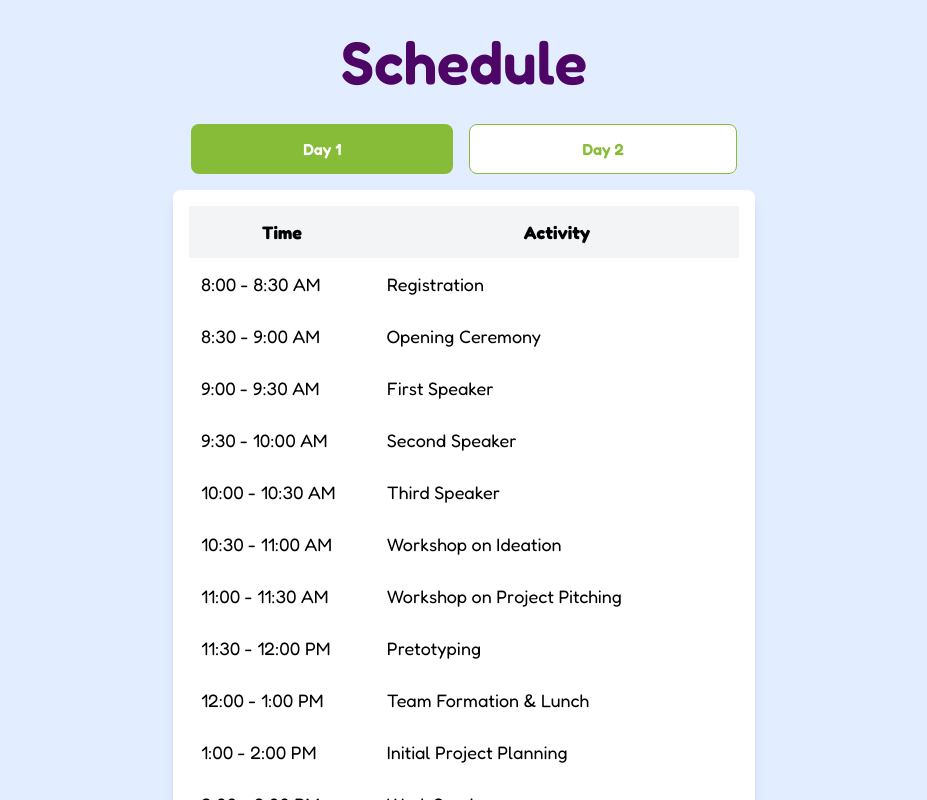
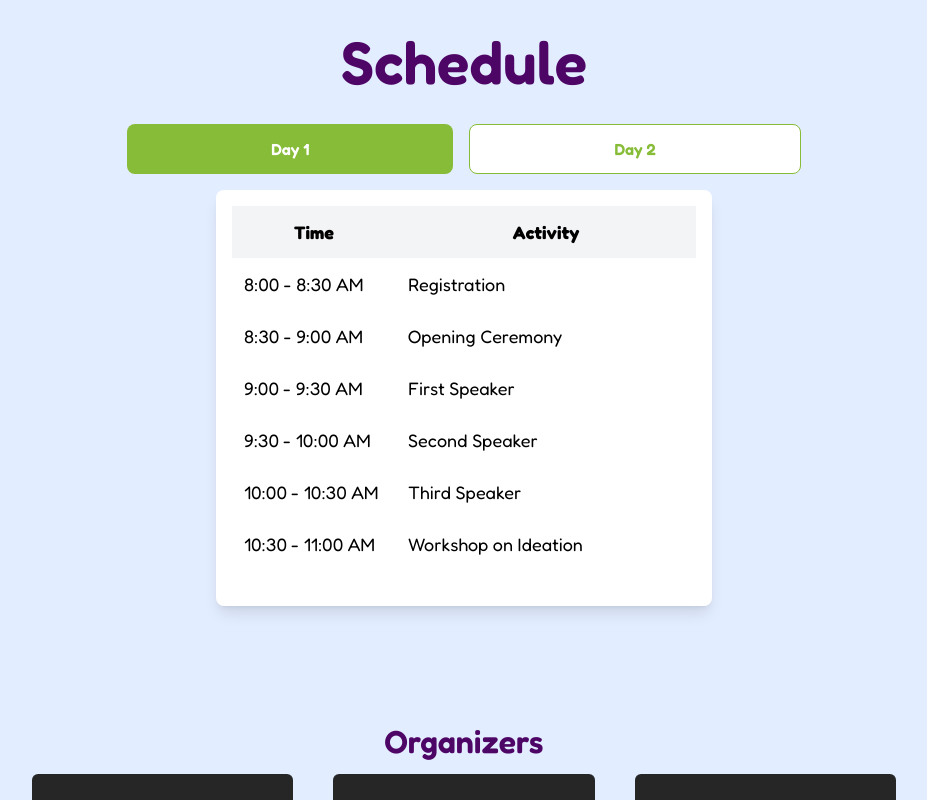
Before and after one commit to JoseArron/central-launch, a Next.js app: page / in a window 1280 px wide. Shown: the part 3980-4780 px from the top of the page, without its empty margins (176-1103 px from the left). Built offline with nearby package versions, Linux system fonts and the light colour scheme.

Commit message:
scrollable

```diff
--- a/src/components/sections/Schedules.tsx
+++ b/src/components/sections/Schedules.tsx
@@ -10,7 +10,7 @@ const Schedules: React.FC = () => {
     switch (activeTab) {
       case 'day1':
         return (
-          <div className="w-full overflow-x-auto">
+          <div className="w-full overflow-x-auto overflow-y-auto max-h-96">
             <table className="w-full text-lg text-black border-collapse">
               <thead>
                 <tr>
@@ -42,7 +42,7 @@ const Schedules: React.FC = () => {
         );
       case 'day2':
         return (
-          <div className="w-full overflow-x-auto">
+          <div className="w-full overflow-x-auto overflow-y-auto max-h-96">
             <table className="w-full text-lg text-black border-collapse">
               <thead>
                 <tr>
@@ -72,19 +72,19 @@ const Schedules: React.FC = () => {
       <text className='mb-8 text-6xl font-semibold'>Schedule</text>
       <div className="flex space-x-4 mb-4">
         <button
-          className={`py-3 px-28 font-semibold rounded-lg transition-colors duration-300 ${activeTab === 'day1' ? 'bg-[#87BC38] text-white' : 'bg-white text-[#87BC38] border border-[#87BC38]'}`}
+          className={`py-3 px-36 font-semibold rounded-lg transition-colors duration-300 ${activeTab === 'day1' ? 'bg-[#87BC38] text-white' : 'bg-white text-[#87BC38] border border-[#87BC38]'}`}
           onClick={() => setActiveTab('day1')}
         >
           Day 1
         </button>
         <button
-          className={`py-3 px-28 font-semibold rounded-lg transition-colors duration-300 ${activeTab === 'day2' ? 'bg-[#87BC38] text-white' : "bg-white text-[#87BC38] border border-[#87BC38] "}`}
+          className={`py-3 px-36 font-semibold rounded-lg transition-colors duration-300 ${activeTab === 'day2' ? 'bg-[#87BC38] text-white' : "bg-white text-[#87BC38] border border-[#87BC38] "}`}
           onClick={() => setActiveTab('day2')}
         >
           Day 2
         </button>
       </div>
-      <div className="max-w-7xl mx-auto rounded-lg shadow-lg p-4 bg-white">
+      <div className="w-2/4 mx-auto rounded-lg shadow-lg p-4 bg-white">
         {renderContent()}
       </div>
     </div>
```
